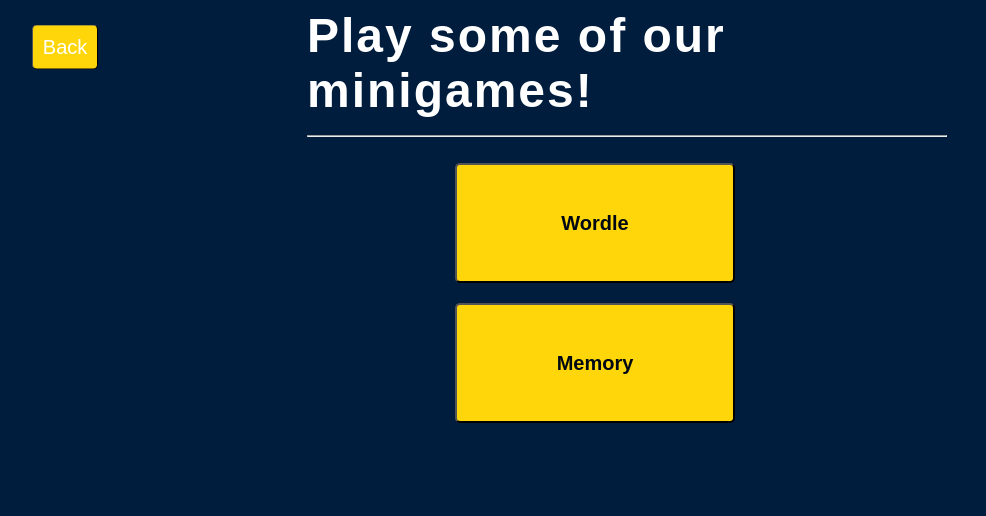
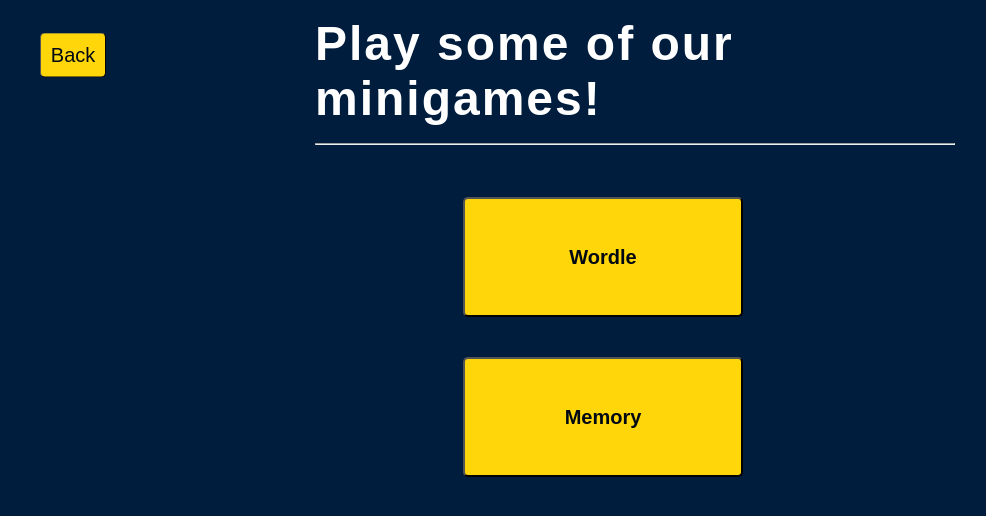
Before and after one commit to mixqoz/Higher-Lower, a Flask app: page /minigames in a window 1280 px wide. Shown: the top 516 px of the page, without its empty margins (13-999 px from the left). Run offline with Flask 3, Linux system fonts and the light colour scheme.

Commit message:
Aesthetic Adjustments to Minigames layout

```diff
--- a/static/minigames/minigamesMain.css
+++ b/static/minigames/minigamesMain.css
@@ -2,11 +2,14 @@
 	box-sizing: border-box;
 }
 
+html {
+    margin: 0;
+    overflow: hidden;
+}
+
 body {
-    margin: 0;
     font-family: Nunito Sans, sans-serif;
     background-color: #001d3d;
-    overflow: hidden;
     padding: 0;
     width: 100%;
     height: 100%;
@@ -29,7 +32,7 @@
 }
 
 #backBtn {
-	color: white;
+	color: #000814;
 	font-size: clamp(14px, 2vw, 20px);
 	background-color: #ffd60a;
 	padding: 10px;
@@ -58,7 +61,8 @@
 	align-items: center;
 	display: flex;
     flex-direction: column;
-	gap: 20px;
+	gap: 40px;
+	margin-top: 2%;
 }
 
 #wordle, #memory {
--- a/static/minigames/wordle.css
+++ b/static/minigames/wordle.css
@@ -10,7 +10,6 @@
 body {
     font-family: Nunito Sans, sans-serif;
     background-color: #001d3d;
-    overflow: hidden;
     padding: 0;
     width: 100%;
     height: 100%;
@@ -33,7 +32,7 @@
 }
 
 #backBtn {
-	color: white;
+	color: #000814;
 	font-size: clamp(14px, 2vw, 20px);
 	background-color: #ffd60a;
 	padding: 10px;
```
Also changed, not shown: static/minigames/memory.css (+6 -3 lines).
